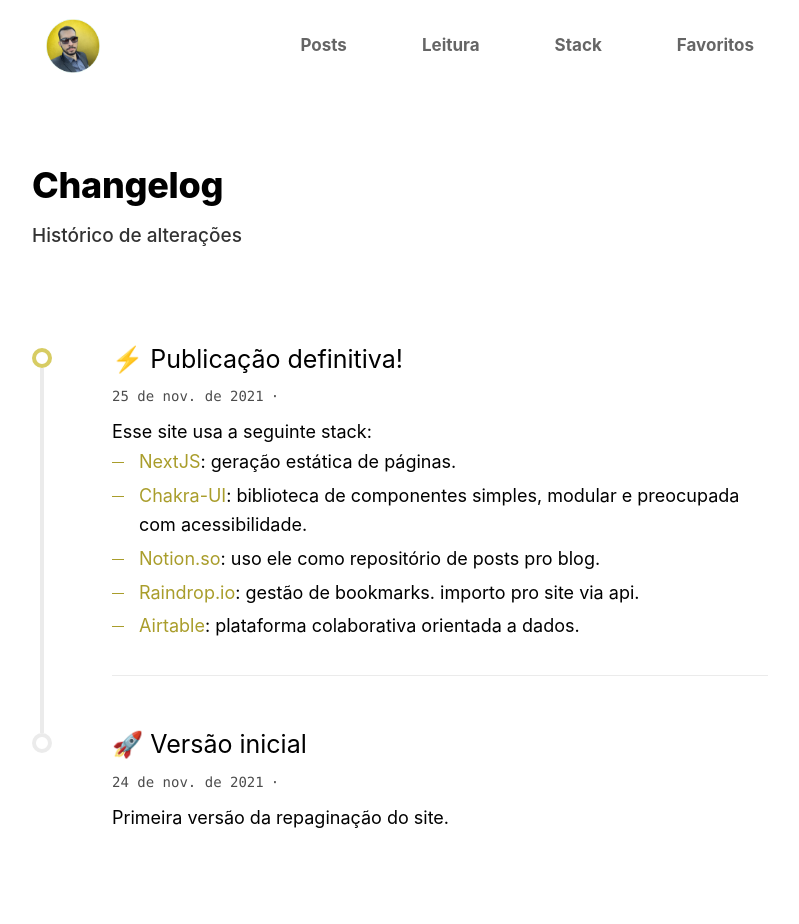
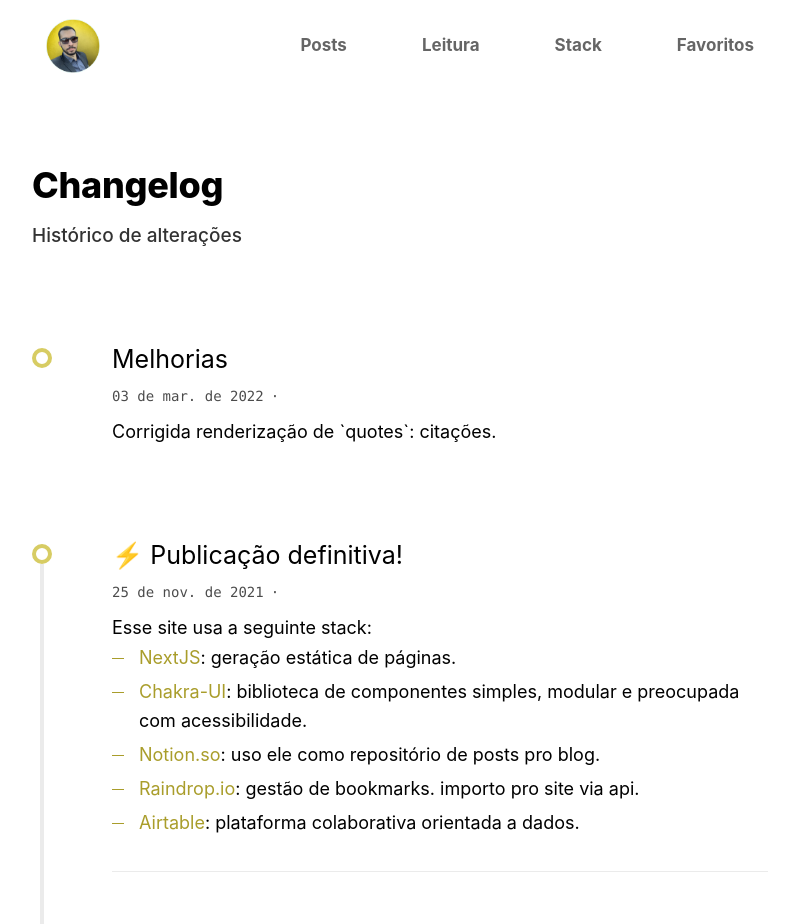
Before and after one commit to gabrielbarceloscn/gabriel-www, a Next.js app: page /changelog in a window 1280 px wide. Shown: the top 924 px of the page, without its empty margins (240-1039 px from the left). Built offline with nearby package versions, Linux system fonts and the light colour scheme; no server answers.

Commit message:
feat(web): implemented quote block.

```diff
--- a/pages/changelog.jsx
+++ b/pages/changelog.jsx
@@ -55,6 +55,13 @@ const Changelog = () => {
                 description={"Histórico de alterações"}
             />
             <section className={styles.section}>
+                <Entry date="2022/03/03" title="Melhorias">
+                    <p>
+                        Corrigida renderização de `quotes`: citações.
+                    </p>
+                </Entry>
+            </section>
+            <section className={styles.section}>
                 <Entry date="2021/11/25" title="⚡️ Publicação definitiva!">
                     <p>Esse site usa a seguinte stack:</p>
                     <ul>
```
